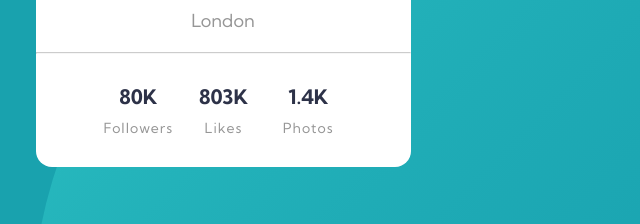
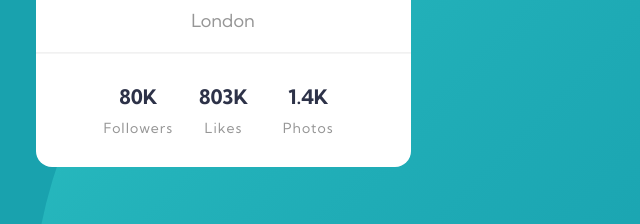
Before and after one commit to Gourman/profile-card-component, a plain HTML site: page index.html in a window 1280 px wide. Shown: the part 448-672 px from the top of the page, 417-1057 px from the left. Drawn offline with Linux system fonts and the light colour scheme.

Commit message:
second commit

```diff
--- a/css/styles.css
+++ b/css/styles.css
@@ -103,7 +103,7 @@ body::after {
   line-height: 1.6;
 }
 .card-body hr {
-  opacity: 0.5;
+  border-color: rgba(0, 0, 0, 0.05);
 }
 .card-description {
   display: flex;
```
